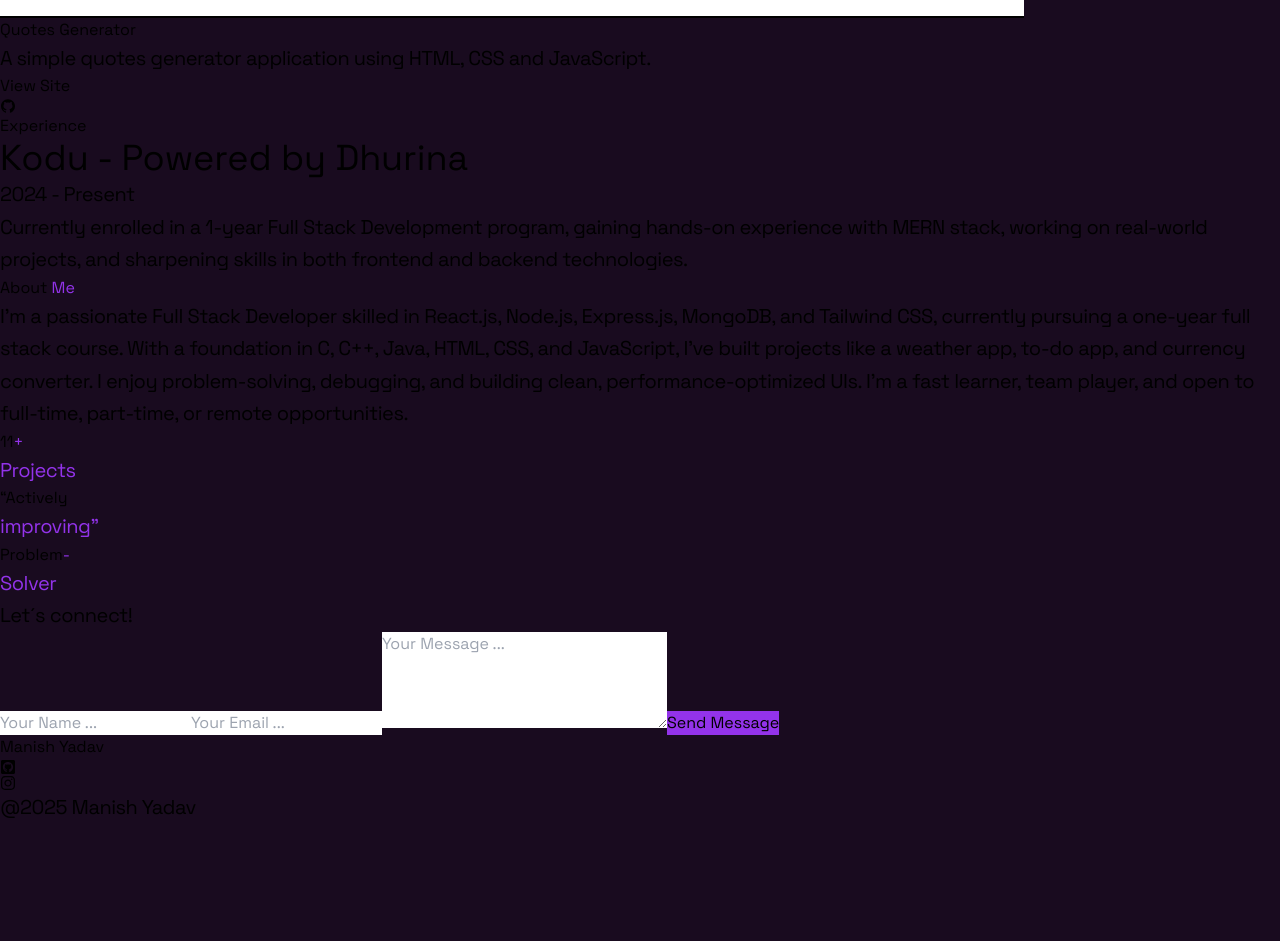
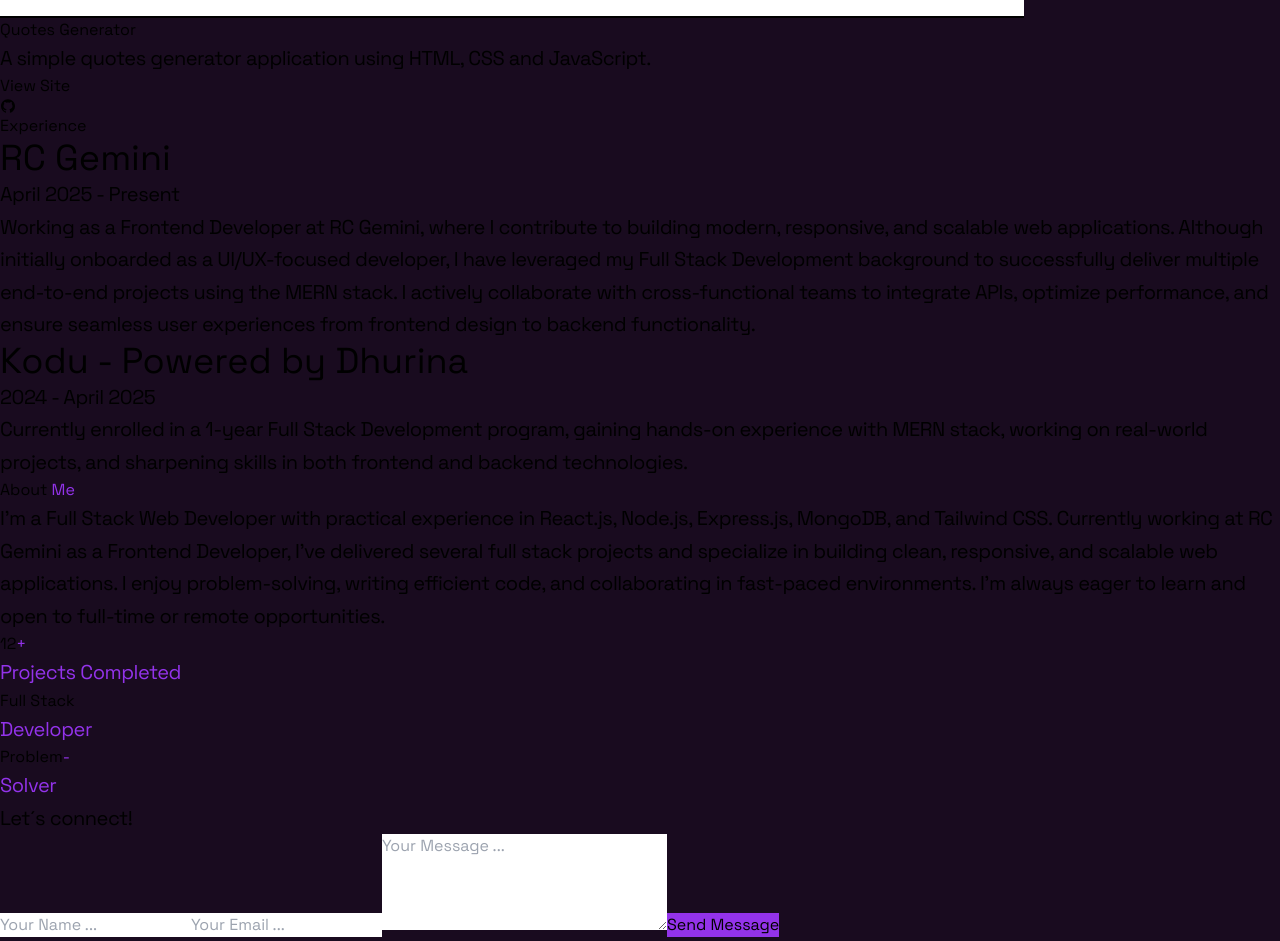
Before and after one commit to Manish-Yadav77/Personal_Portfolio, a React (Vite) app: page / in a window 1280 px wide. Shown: the part 7240-8181 px from the top of the page. Before the commit the page ends 8063 px from the top, so only its background shows below. Built offline with nearby package versions, Linux system fonts and the light colour scheme.

Commit message:
updated portfolio with current position

```diff
--- a/src/components/Contact.jsx
+++ b/src/components/Contact.jsx
@@ -12,33 +12,30 @@
                <div className="text-gray-300 my-3">
     <h3 className="text-3xl font-semibold mb-5">About <span>Me</span></h3>
     <p className="text-justify leading-7 w-11/12 mx-auto">
-                    I'm a passionate Full Stack Developer skilled in React.js, Node.js, Express.js, MongoDB, and Tailwind CSS, currently pursuing a one-year full stack course. With a foundation in C, C++, Java, HTML, CSS, and JavaScript, I’ve built projects like a weather app, to-do app, and currency converter. I enjoy problem-solving, debugging, and building clean, performance-optimized UIs. I'm a fast learner, team player, and open to full-time, part-time, or remote opportunities.
+        I'm a Full Stack Web Developer with practical experience in React.js, Node.js, Express.js, MongoDB, and Tailwind CSS. Currently working at RC Gemini as a Frontend Developer, I've delivered several full stack projects and specialize in building clean, responsive, and scalable web applications. I enjoy problem-solving, writing efficient code, and collaborating in fast-paced environments. I'm always eager to learn and open to full-time or remote opportunities.
     </p>
 </div>
 
+
+
+
                 <div className="flex mt-10 items-center gap-5">
     <div className="bg-gray-800/40 p-4 rounded-lg">
-                        <h3 className="md:text-3xl text-2xl font-semibold text-white">11
-                            <span>+</span>
-                        </h3>
-                        <p className="text-xs md:text-base"><span>Projects</span></p>
+        <h3 className="md:text-3xl text-2xl font-semibold text-white">12<span>+</span></h3>
+        <p className="text-xs md:text-base"><span>Projects Completed</span></p>
     </div>
 
     <div className="bg-gray-800/40 p-5 rounded-lg">
-                        <h3 className="md:text-3xl text-2xl font-semibold text-white">“Actively
-                            <span></span>
-                        </h3>
-                        <p className="text-xs md:text-base"><span>improving”</span></p>
+        <h3 className="md:text-3xl text-2xl font-semibold text-white">Full Stack</h3>
+        <p className="text-xs md:text-base"><span>Developer</span></p>
     </div>
 
     <div className="bg-gray-800/40 p-5 rounded-lg">
-                        <h3 className="md:text-3xl text-2xl font-semibold text-white">Problem
-                            <span>-</span>
-                        </h3>
+        <h3 className="md:text-3xl text-2xl font-semibold text-white">Problem<span>-</span></h3>
         <p className="text-xs md:text-base"><span>Solver</span></p>
     </div>
+</div>
 
-                </div>
 
             </div>
 
--- a/src/components/Experience.jsx
+++ b/src/components/Experience.jsx
@@ -4,13 +4,16 @@
 
 const experiences = [
     {
+        company: 'RC Gemini',
+        period: 'April 2025 - Present',
+        description: 'Working as a Frontend Developer at RC Gemini, where I contribute to building modern, responsive, and scalable web applications. Although initially onboarded as a UI/UX-focused developer, I have leveraged my Full Stack Development background to successfully deliver multiple end-to-end projects using the MERN stack. I actively collaborate with cross-functional teams to integrate APIs, optimize performance, and ensure seamless user experiences from frontend design to backend functionality.',
+    },
+    {
         company: 'Kodu - Powered by Dhurina',
-        period: '2024 - Present',
+        period: '2024 - April 2025',
         description: 'Currently enrolled in a 1-year Full Stack Development program, gaining hands-on experience with MERN stack, working on real-world projects, and sharpening skills in both frontend and backend technologies.',
-      },
+    }
 ]
-
-
 
 const Experience = () => {
   return (
@@ -35,15 +38,11 @@
                     <h2 className='text-gray-100 text-2xl font-semibold'>{experience.company}</h2>
                     <p className='text-gray-300'>{experience.period}</p>
                     <p className='text-gray-400 mt-4'>{experience.description}</p>
-
-
                 </motion.div>
                 </Reveal>
             ))}
 
         </motion.div>
-
-
     </div>
   )
 }
```
Lines whose indentation alone changed are shown as unchanged.
